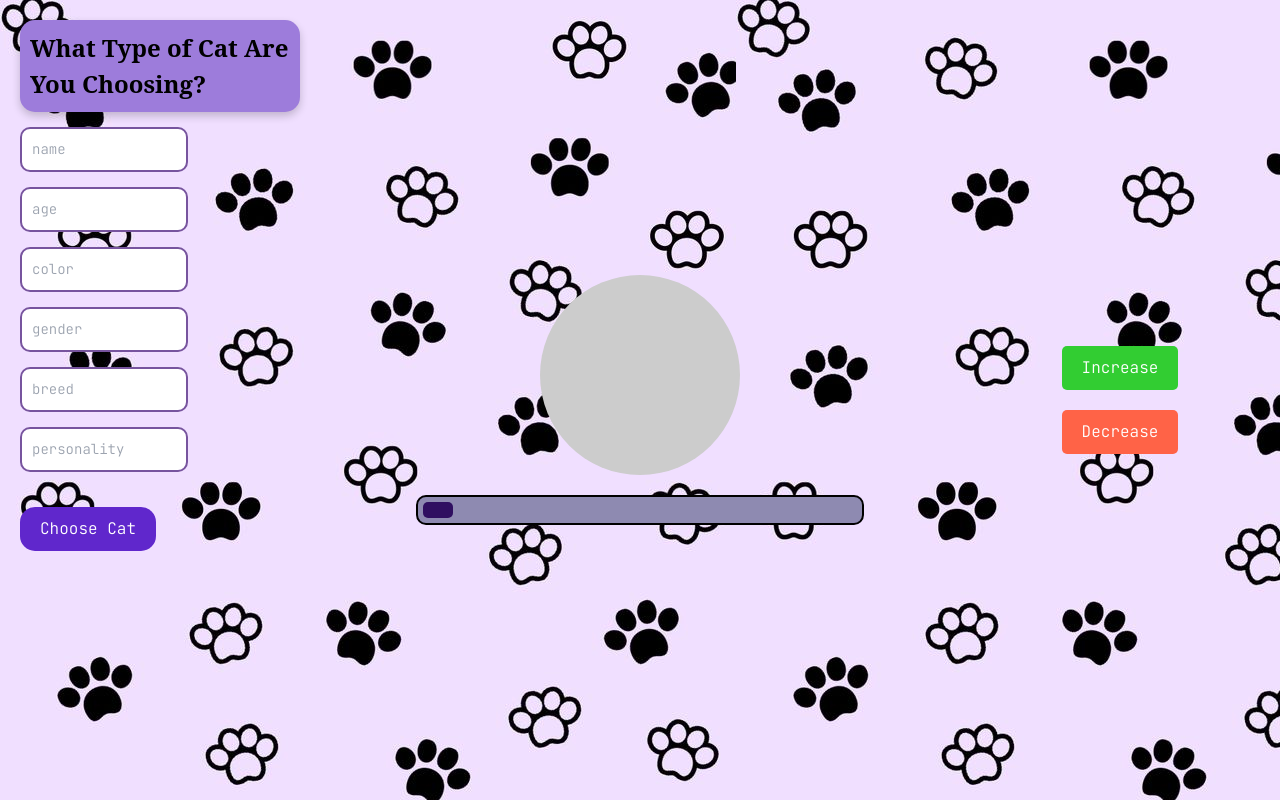
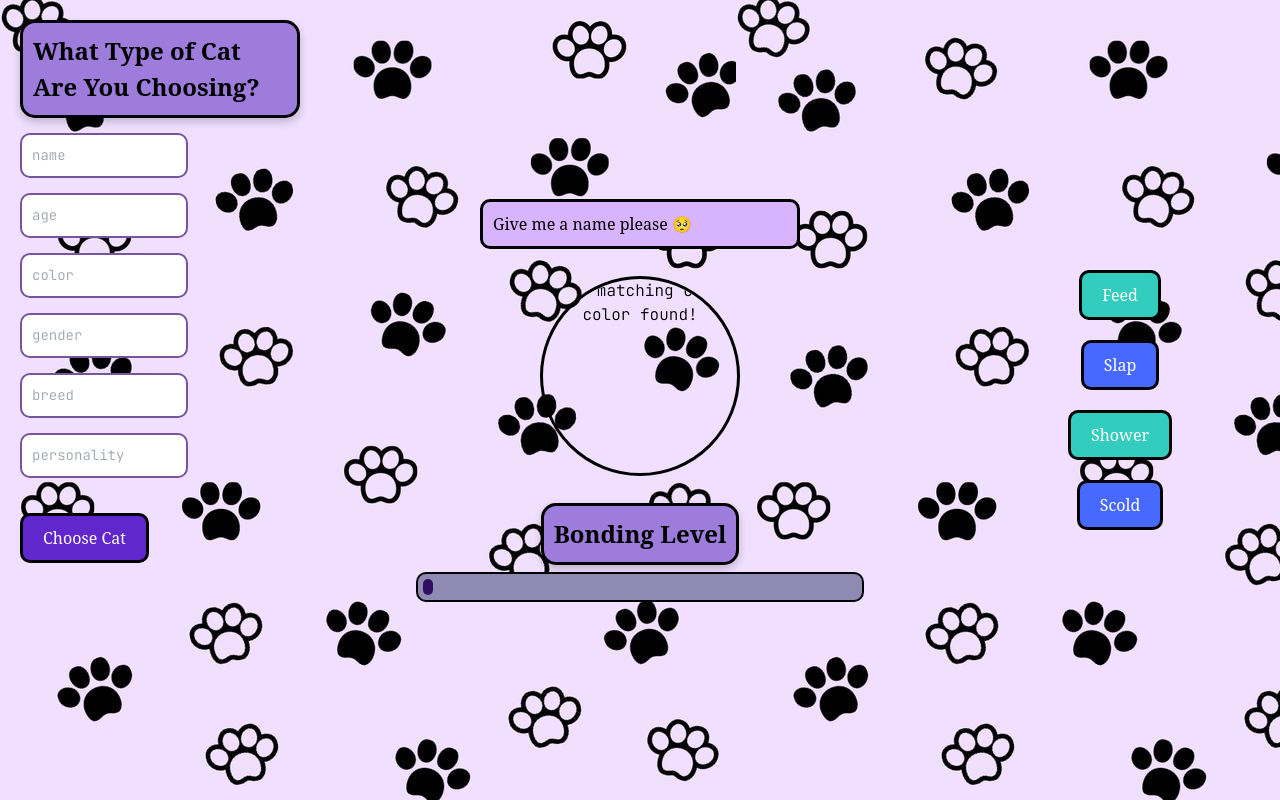
Before and after one commit to rsumaiya16/ProjectPet, a website built with Vite: page meow.html in a window 1280 px wide. Both pictures are taken after a click on the button "Choose Cat". Built offline with nearby package versions, Linux system fonts and the light colour scheme.

Commit message:
almostdone

```diff
--- a/meow.html
+++ b/meow.html
@@ -5,7 +5,7 @@
   <meta charset="UTF-8" />
   <link rel="icon" type="image/svg+xml" href="/vite.svg" />
   <meta name="viewport" content="width=device-width, initial-scale=1.0" />
-  <title>Crystal Math</title>
+  <title>cattoo</title>
   <link rel="stylesheet" href="style.css" />
   <link rel="stylesheet" href="./dist/output.css">
   <link rel="preconnect" href="https://fonts.googleapis.com">
@@ -72,7 +72,7 @@
 <body class="bbody" style="background-image: url('back.jpg');">
   <div class="container">
     <div class="left-section">
-      <h1 style="background-color: #9d7cdb; color: #000000; padding: 10px; border-radius:15px ;box-shadow: 0px 4px 8px rgba(0, 0, 0, 0.2);" >
+      <h1 style="background-color: #9d7cdb; color: #000000; padding: 10px; border-radius:15px ;border-color: #000000;border-width: 3px;box-shadow: 0px 4px 8px rgba(0, 0, 0, 0.2);" >
         What Type of Cat Are You Choosing?
       </h1>
 
@@ -85,27 +85,32 @@
         <input type="text" id="catPersonality" placeholder="personality" class="input-field">
 
         <div class="button-container">
-            <button onclick="showCat()" class="button choose-cat-button">Choose Cat</button>
+            <button onclick="showCat();showName()" class="button choose-cat-button">Choose Cat</button>
         </div>
     </div>
 
     <div class="middle-section">
+      <div class="writtentext"></div>
         <div class="cat-image"></div>
+        <h1 style="background-color: #9d7cdb; color: #000000; padding: 10px; border-radius:15px ;border-color: #000000;border-width: 3px ;box-shadow: 0px 4px 8px rgba(0, 0, 0, 0.2);">Bonding Level</h1>
         <div class="progress-bar-container">
             <div id="progressBar" class="progress-bar"></div>
         </div>
     </div>
 
     <div class="right-section">
-        <button onclick="increaseProgress()" class="button increase-button">Increase</button>
-        <button onclick="decreaseProgress()" class="button decrease-button">Decrease</button>
+        <button onclick="increaseProgress()" class="button increase-button" id="increaseBtn">Feed</button>
+        <button onclick="decreaseProgress()" class="button decrease-button" id="decreaseBtn">Slap</button>
+        <button onclick="increaseProgress()" class="button increase-button" id="increaseBtn">Shower</button>
+        <button onclick="decreaseProgress()" class="button decrease-button" id="decreaseBtn">Scold</button>
     </div>
 </div>
 
 
+
 <script src="script.js"></script>
+</body>
 
-</body>
 </html>
 
 
--- a/script.js
+++ b/script.js
@@ -1,13 +1,14 @@
+
+let progress = 0;
 document.querySelector("#meow").addEventListener("click", () => {
     window.location.href = "meow.html";
   });
 
 
 
-  let progress = 0;
 
 
-  function updateButtons() {
+   function updateButtons() {
     document.getElementById("increaseBtn").disabled = progress >= 100;
     document.getElementById("decreaseBtn").disabled = progress <= 0;
   }
@@ -29,4 +30,24 @@ document.querySelector("#meow").addEventListener("click", () => {
   }
 
 
-  updateButtons();
+  function showCat() {
+    let catColor = document.getElementById("catColor").value.toLowerCase();
+    let catImageDiv = document.querySelector(".cat-image");
+    catImageDiv.innerHTML = "";
+
+    if (catColor === "black") {
+        catImageDiv.innerHTML = '<img src="blackcat.jpg" alt="Black Cat">';
+    } else if (catColor === "white") {
+        catImageDiv.innerHTML = '<img src="whitecat.jpg" alt="White Cat">';
+    } else if (catColor === "brown") {
+        catImageDiv.innerHTML = '<img src="browncat.jpg" alt="Gray Cat">';
+    } else {
+        catImageDiv.innerHTML = '<p>No matching cat color found!</p>';
+    }
+}
+function showName() {
+  let catName = document.getElementById("catName").value;
+  let writtenTextDiv = document.querySelector(".writtentext");
+
+  writtenTextDiv.innerHTML = catName ? `Hola,this is  ${catName}` : "Give me a name please 🥺";
+}
--- a/style.css
+++ b/style.css
@@ -67,19 +67,32 @@
     border-radius: 5px;
     cursor: pointer;
     transition: background-color 0.3s;
+    font-family: 'Serif';
 }
 
 .choose-cat-button {
     background-color: #6027cc;
     color: white;
     border-radius: 15px;
+    border-color: black;
+    border-width: 3px;
+    border-radius: 10px;
 }
 
 .choose-cat-button:hover {
     background-color: #76108b;
+
 }
 
 /* middle section */
+.middle-section h1 {
+  font-size: 24px;
+  font-weight: bold;
+  font-family: 'Serif';
+
+
+}
+
 .middle-section {
     width: 50%;
     background:transparent;
@@ -87,15 +100,54 @@
     flex-direction: column;
     justify-content: center;
     align-items: center;
+    gap: 7px;
 }
 
+.writtentext {
+  padding: 10px;
+  border-radius: 10px;
+  background-color: #d8b4fe;
+  border: 3px solid #ccc;
+  width: 50%;
+  height: 50px;
+  font-family: 'Serif';
+  color: black;
+  border: 3px solid  #000000;
+}
+
+
+/* cat section */
+.cat-section h1 {
+  font-size: 24px;
+  font-weight: bold;
+  font-family: 'Serif';
+
+
+}
+
+.cat-section {
+    width: 50%;
+    background:transparent;
+  font-size: 24px;
+    font-weight: bold;
+    font-family: 'Serif';
+}
 .cat-image {
-    width: 200px;
-    height: 200px;
-    background-color: #ccc;
-    border-radius: 50%;
-    margin-bottom: 20px;
+  width: 200px;
+  height: 200px;
+  border-radius: 50%;
+  overflow: hidden;
+  text-align: center;
+  margin: 20px auto;
+  border: 3px solid #000000;
 }
+
+.cat-image img {
+  width: 100%;
+  height: 100%;
+  object-fit: cover;
+}
+
 
 /* Progress Bar Container */
 .progress-bar-container {
@@ -111,7 +163,7 @@
 
 /* progress bar */
 .progress-bar {
-  width: 7%;
+  width: 0%;
   height: 100%;
   background-color: #300f61;
   transition: width 0.5s ease-in-out;
@@ -132,19 +184,30 @@
 }
 
 .increase-button {
-    background-color: #32cd32;
+    background-color: #32cdbe;
     color: white;
+    border-color: black;
+    border-width: 3px;
+    border-radius: 10px;
+    font-family: 'Serif';
+
 }
 
 .increase-button:hover {
-    background-color: #228b22;
+    background-color: #22638b;
+    cursor: pointer;
 }
 
 .decrease-button {
-    background-color: #ff6347;
+    background-color: #4769ff;
     color: white;
+    border-color: black;
+    border-width: 3px;
+    border-radius: 10px;
+    font-family: 'Serif';
 }
 
 .decrease-button:hover {
-    background-color: #b22222;
+    background-color: #2235b2;
+    cursor:pointer;
 }
```
Also changed, not shown: blackcat.jpg (added), browncat.jpg (added), whitecat.jpg (added).
